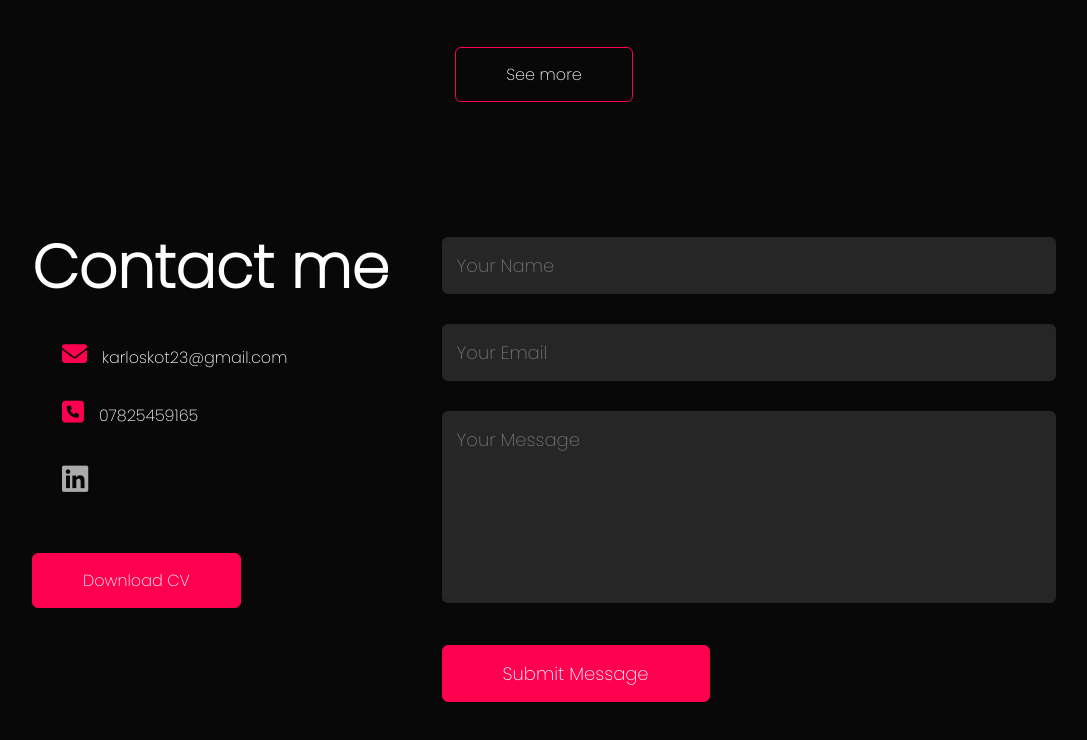
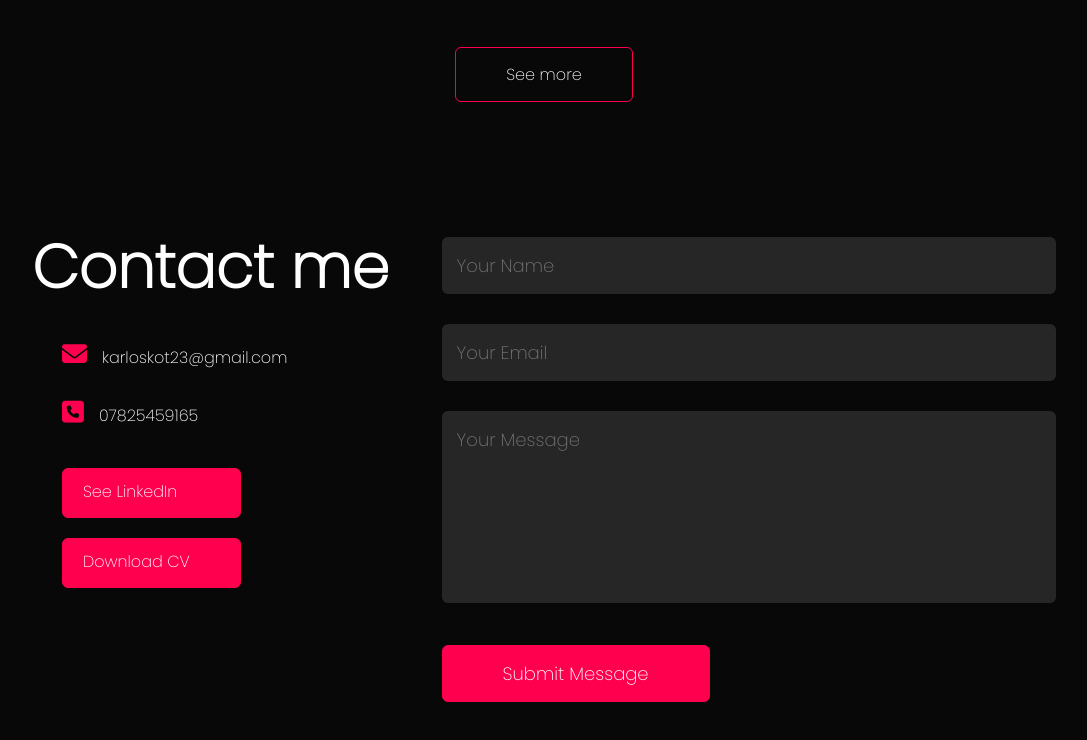
Before and after one commit to kloskot/karol_loskot.github.io, a plain HTML site: page personal-portfolio/index.html in a window 1280 px wide. Shown: the part 4715-5455 px from the top of the page, without its empty margins (96-1183 px from the left). Drawn offline with Linux system fonts and the light colour scheme.

Commit message:
Seperated contact form script and edited social media layout to button

```diff
--- a/personal-portfolio/index.html
+++ b/personal-portfolio/index.html
@@ -241,10 +241,10 @@
                 <h1 class="sub-title">Contact me</h1>
                 <p><i class="fa-solid fa-envelope"></i></i>karloskot23@gmail.com</p>
                 <p><i class="fa-solid fa-square-phone"></i>07825459165</p>
-                <div class="social-icons">
-                    <a href="https://www.linkedin.com/in/karol-loskot-b27b33245/"><i class="fa-brands fa-linkedin"></i></a>
+                <div class="button-container">
+                    <a href="https://www.linkedin.com/in/karol-loskot-b27b33245/" class = "btn btn2">See LinkedIn</a>
+                    <a href="personal-portfolio-img/Karol_Loskot_CV.docx" download="" class="btn btn2">Download CV</a>
                 </div>
-                <a href="personal-portfolio-img/Karol_Loskot_CV.docx" download="" class="btn btn2">Download CV</a>
             </div>
             <div class="contact-right">
                 <form name='submit-to-google-sheet'>
@@ -257,19 +257,7 @@
         </div>
     </div>
 </div>
-
-<script>
-    const scriptURL = 'https://script.google.com/macros/s/AKfycbxaCehceGkCo1Vutp7V7iZGyuOT_I81zZYCq9hqjdqC6mmowmrH_YG2xLdoo8aDKlNO/exec'
-    const form = document.forms['submit-to-google-sheet']
-
-    form.addEventListener('submit', e => {
-      e.preventDefault()
-      fetch(scriptURL, { method: 'POST', body: new FormData(form)})
-        .then(response => console.log('Success!', response))
-        .catch(error => console.error('Error!', error.message))
-    })
-</script>
-
+<script type="text/javascript" src="contact_form.js"></script>
 
 </body>
 </html>
--- a/personal-portfolio/style.css
+++ b/personal-portfolio/style.css
@@ -333,28 +333,27 @@ nav ul li a:hover::after{
     font-size: 25px;
 }
 
-.social-icons{
-    margin-top: 30px;
+.btn2:hover{
+    transform: scale(1.1) translateY(-5px);
 }
 
-.social-icons a{
+.button-container{
+    display: flex;
+    flex-direction: column;
+}
+.contact-left .btn2{
+    margin: 10px 0;
     margin-left: 30px;
-    text-decoration: none;
-    font-size: 30px;
-    margin-right: 15px;
-    color: #ababab;
-    display: inline-block;
-    transition: transform 0.5s;
-}
-
-.social-icons a:hover{
-    color: #ff004f;
-    transform: scale(1.1) translateY(-5px);
+    padding: 10px 20px;
+    font-size: 16px;
+    width: 50%;
+    height: 50px;
 }
 
 .btn.btn2{
     display: inline-block;
     background: #ff004f;
+    transition: transform 0.5s;
 }
 
 .contact-right form{
```
